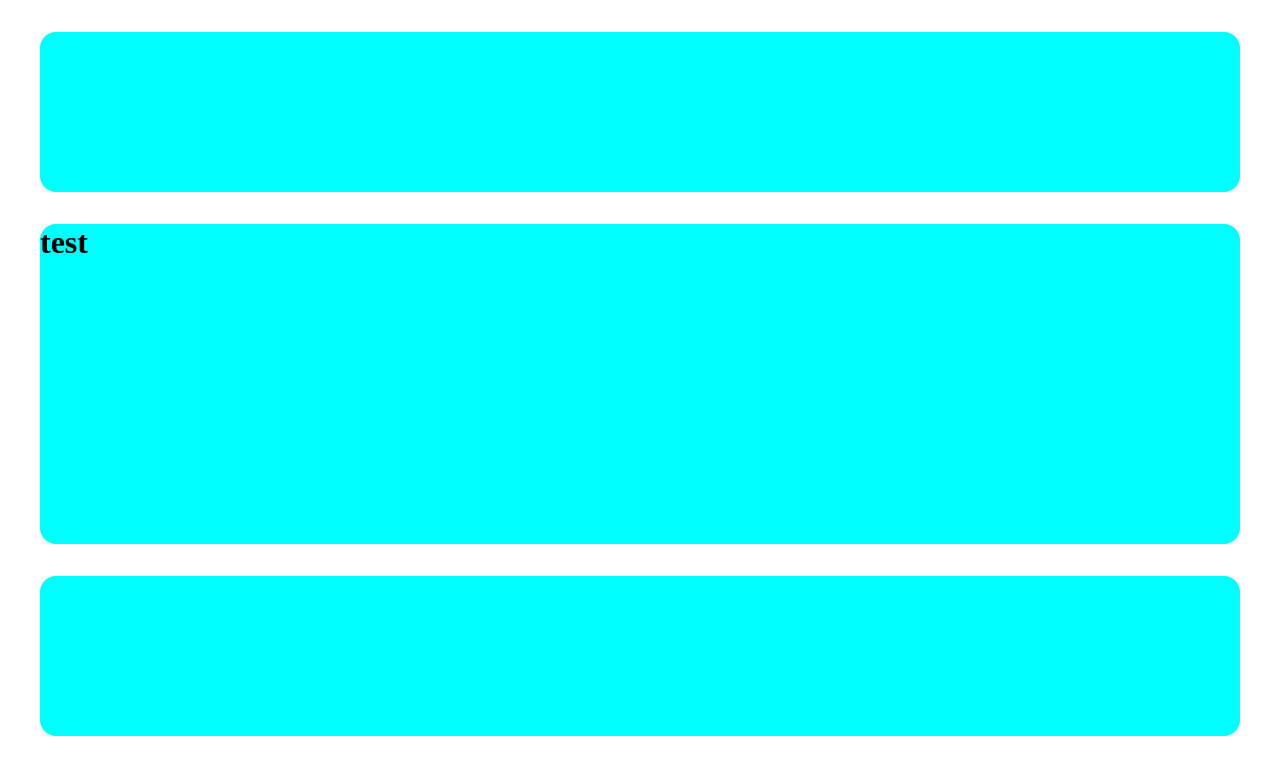
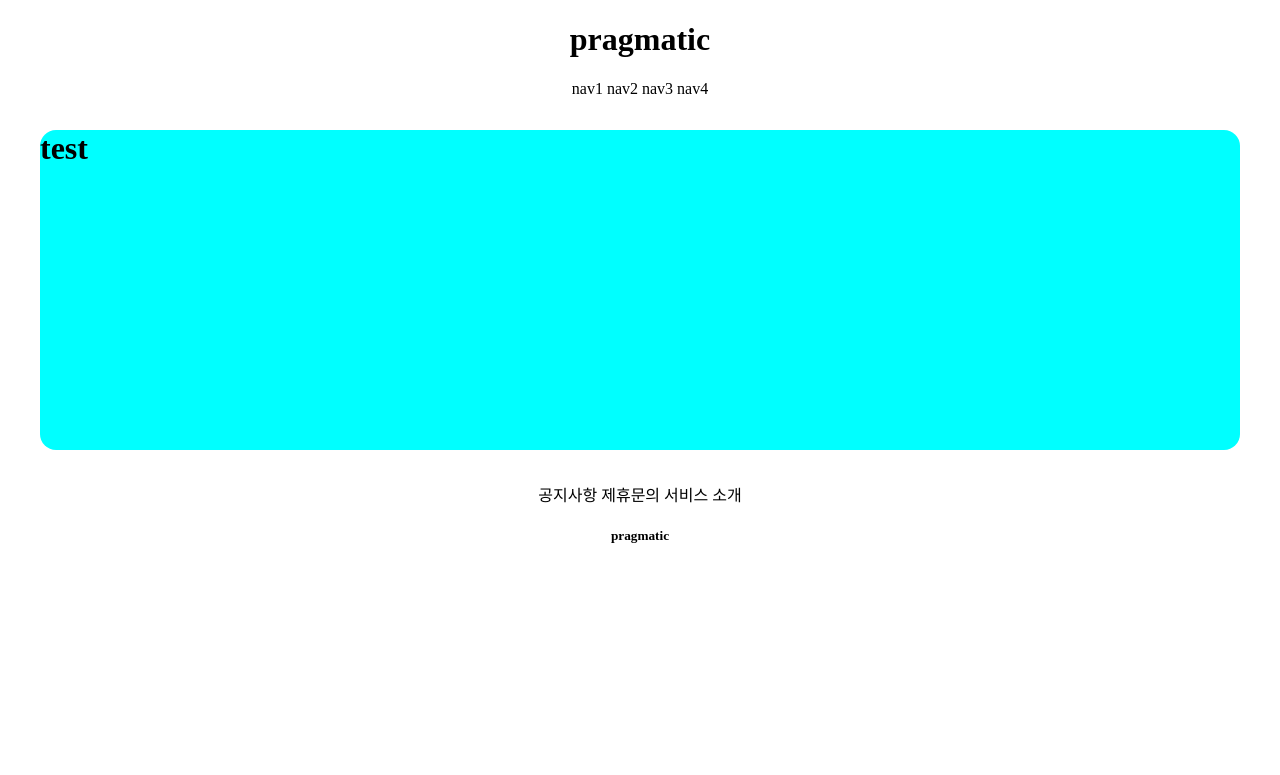
Before and after one commit to kwakdamho/test, a Django app: page /accounts/hello_world/ in a window 1280 px wide. Shown: the top 775 px of the page. Run offline with Django 3.2, Linux system fonts and the light colour scheme; parts of the project's set-up code (start-up, migrations or seed data) failed here and were passed over.

Commit message:
7/5 temporary class commit 2

```diff
--- a/templates/footer.html
+++ b/templates/footer.html
@@ -1 +1,14 @@
-<div style="height: 10rem; background-color: aqua; margin: 2rem; border-radius: 1rem;"></div>
+<div style="text-align: center">
+
+    <div>
+        <span>공지사항</span>
+        <span>제휴문의</span>
+        <span>서비스 소개</span>
+    </div>
+    <div>
+        <h5>pragmatic</h5>
+    </div>
+
+
+
+</div>
--- a/templates/header.html
+++ b/templates/header.html
@@ -1 +1,13 @@
-<div style="height: 10rem; background-color: aqua; margin: 2rem; border-radius: 1rem;"></div>
+<div style="text-align: center">
+
+    <div>
+        <h1>pragmatic</h1>
+    </div>
+    <div>
+        <span>nav1</span>
+        <span>nav2</span>
+        <span>nav3</span>
+        <span>nav4</span>
+    </div>
+
+</div>
```
